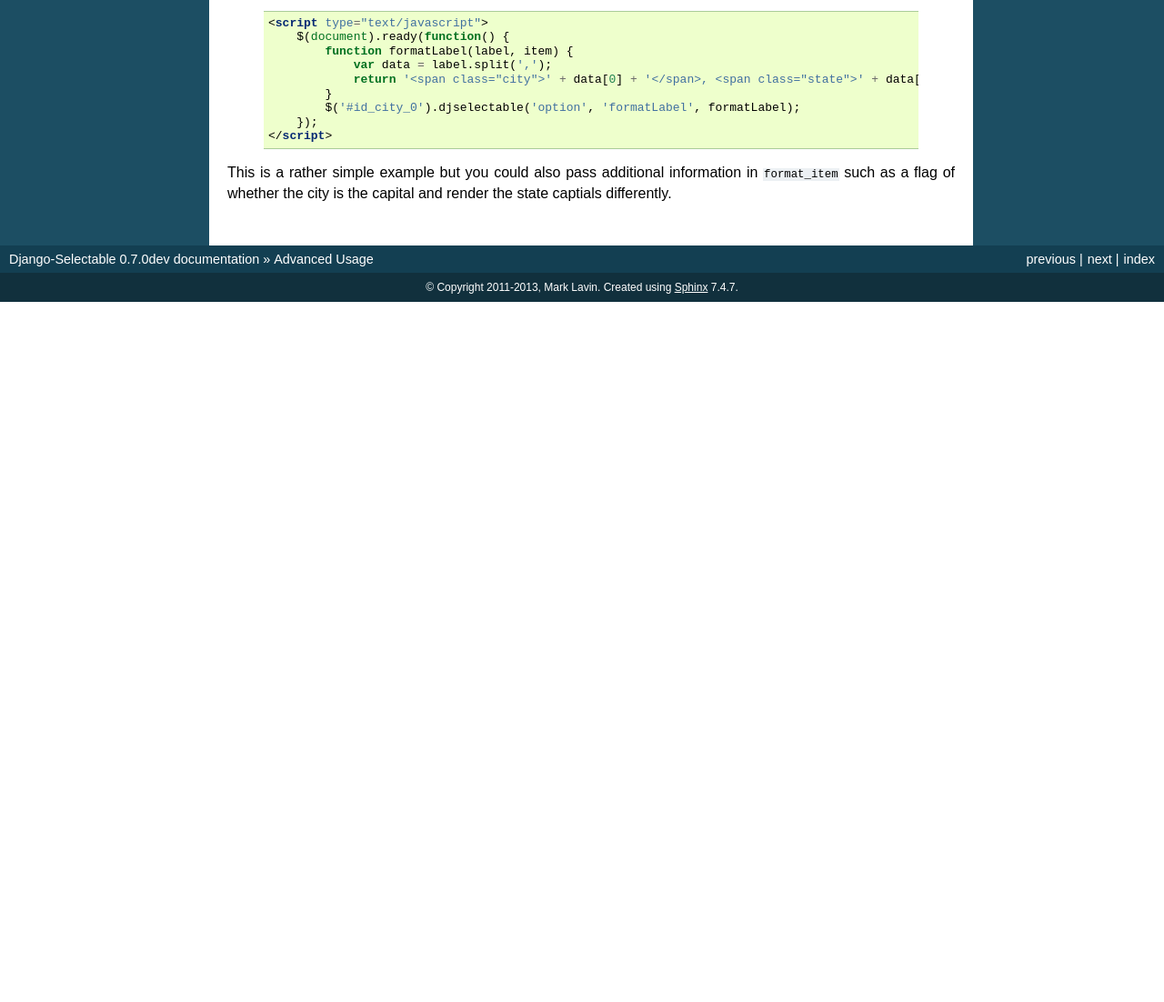
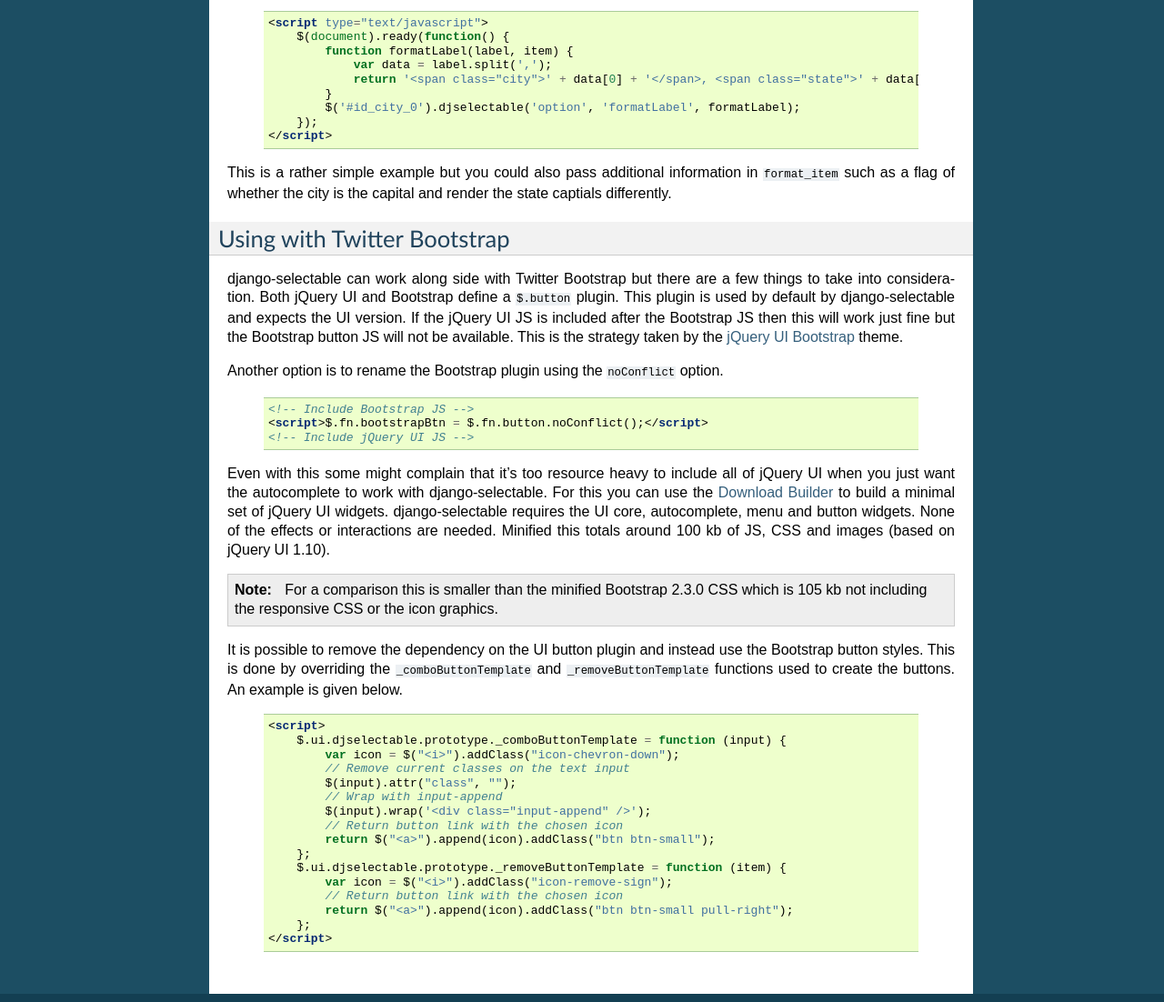
Before and after one commit to mlavin/django-selectable, a Sphinx documentation site: the page built from docs/advanced.rst, in a window 1280 px wide and 1400 px high, scrolled down 3908 px, cut to the strip 298-1400 px from the top of the window. Shown: the whole strip at 91% size. Built offline with Sphinx 7.4.7, drawn with Linux system fonts in a browser that asks for light colours; before the commit the page ends 4538 px from its top, so only the background shows below that; some of the changed text lies outside the part shown.

Commit message:
Add section on using django-selectable with Twitter Bootstrap. see #86

```diff
--- a/docs/advanced.rst
+++ b/docs/advanced.rst
@@ -276,3 +276,59 @@ portions with their own classes for additional styling:
 
 This is a rather simple example but you could also pass additional information in ``format_item``
 such as a flag of whether the city is the capital and render the state captials differently.
+
+.. _advanced-bootstrap:
+
+Using with Twitter Bootstrap
+--------------------------------------
+
+django-selectable can work along side with Twitter Bootstrap but there are a few things to
+take into consideration. Both jQuery UI and Bootstrap define a ``$.button`` plugin. This
+plugin is used by default by django-selectable and expects the UI version. If the jQuery UI
+JS is included after the Bootstrap JS then this will work just fine but the Bootstrap
+button JS will not be available. This is the strategy taken by the  `jQuery UI Bootstrap
+<http://addyosmani.github.com/jquery-ui-bootstrap/>`_ theme.
+
+Another option is to rename the Bootstrap plugin using the ``noConflict`` option.
+
+    .. code-block:: html
+
+        <!-- Include Bootstrap JS -->
+        <script>$.fn.bootstrapBtn = $.fn.button.noConflict();</script>
+        <!-- Include jQuery UI JS -->
+
+Even with this some might complain that it's too resource heavy to include all of
+jQuery UI when you just want the autocomplete to work with django-selectable. For
+this you can use the `Download Builder <http://jqueryui.com/download/>`_ to build
+a minimal set of jQuery UI widgets. django-selectable requires the UI core, autocomplete,
+menu and button widgets. None of the effects or interactions are needed. Minified
+this totals around 100 kb of JS, CSS and images (based on jQuery UI 1.10).
+
+.. note::
+
+    For a comparison this is smaller than the minified Bootstrap 2.3.0 CSS
+    which is 105 kb not including the responsive CSS or the icon graphics.
+
+It is possible to remove the dependency on the UI button plugin and instead
+use the Bootstrap button styles. This is done by overriding
+the ``_comboButtonTemplate`` and ``_removeButtonTemplate`` functions used to
+create the buttons. An example is given below.
+
+    .. code-block:: html
+
+        <script>
+            $.ui.djselectable.prototype._comboButtonTemplate = function (input) {
+                var icon = $("<i>").addClass("icon-chevron-down");
+                // Remove current classes on the text input
+                $(input).attr("class", "");
+                // Wrap with input-append
+                $(input).wrap('<div class="input-append" />');
+                // Return button link with the chosen icon
+                return $("<a>").append(icon).addClass("btn btn-small");
+            };
+            $.ui.djselectable.prototype._removeButtonTemplate = function (item) {
+                var icon = $("<i>").addClass("icon-remove-sign");
+                // Return button link with the chosen icon
+                return $("<a>").append(icon).addClass("btn btn-small pull-right");
+            };
+        </script>
--- a/docs/releases.rst
+++ b/docs/releases.rst
@@ -17,6 +17,8 @@ To use Python 3 with django-selectable you will need to use Django 1.5+.
 - Improved the scope of ``prepareQuery`` and ``formatLabel`` options. Not fully backwards compatible. Thanks to Augusto Men.
 - Allow passing the Python path string in place of the lookup class to the fields and widgets. Thanks to Michael Manfre.
 - Allow passing JS plugin options through the widget ``attrs`` option. Thanks to Felipe Prenholato.
+- Tests for compatibility with jQuery 1.6 through 1.9 and jQuery UI 1.8 through 1.10.
+- Added notes on Bootstrap compatibility.
 
 Bug Fixes
 _________________
```
Also changed, not shown: docs/quick-start.rst (+6 -5 lines).
